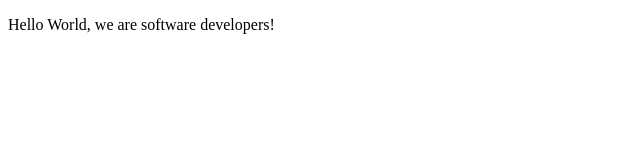
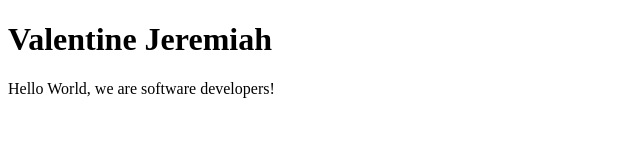
Before and after one commit to Jaymelfah/Val-Jeremiah, a plain HTML site: page index.html in a window 1280 px wide. Shown: the whole page, without its empty margins (0-640 px from the left). Drawn offline with Linux system fonts and the light colour scheme.

Commit message:
Feature-1

```diff
--- a/index.html
+++ b/index.html
@@ -7,6 +7,9 @@
   </head>
 
   <body>
+    <main id="main">
+      <h1 id="title">Valentine Jeremiah</h1>
+    </main>
     <script src="https://cdn.freecodecamp.org/testable-projects-fcc/v1/bundle.js"></script>
 
     <!--
```
